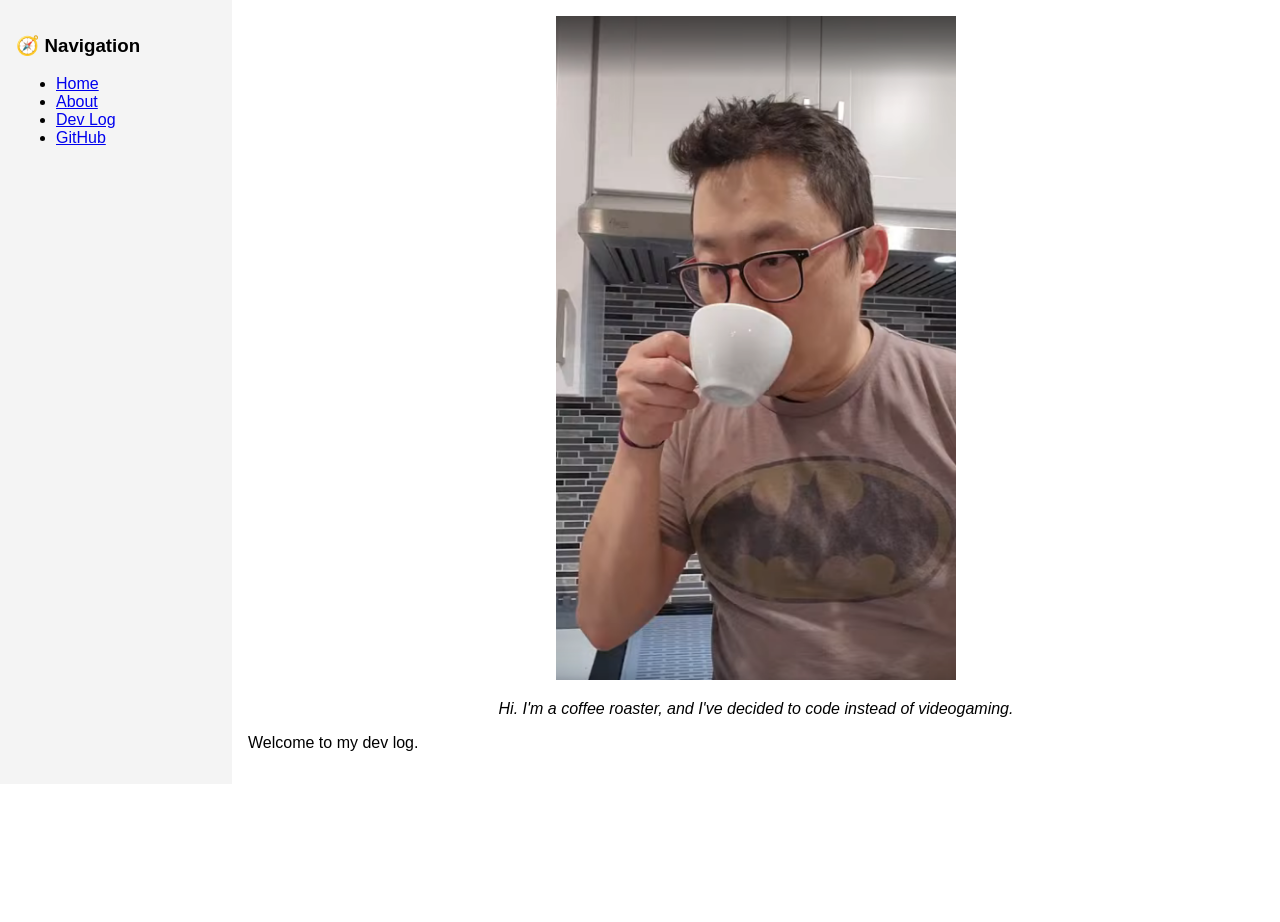
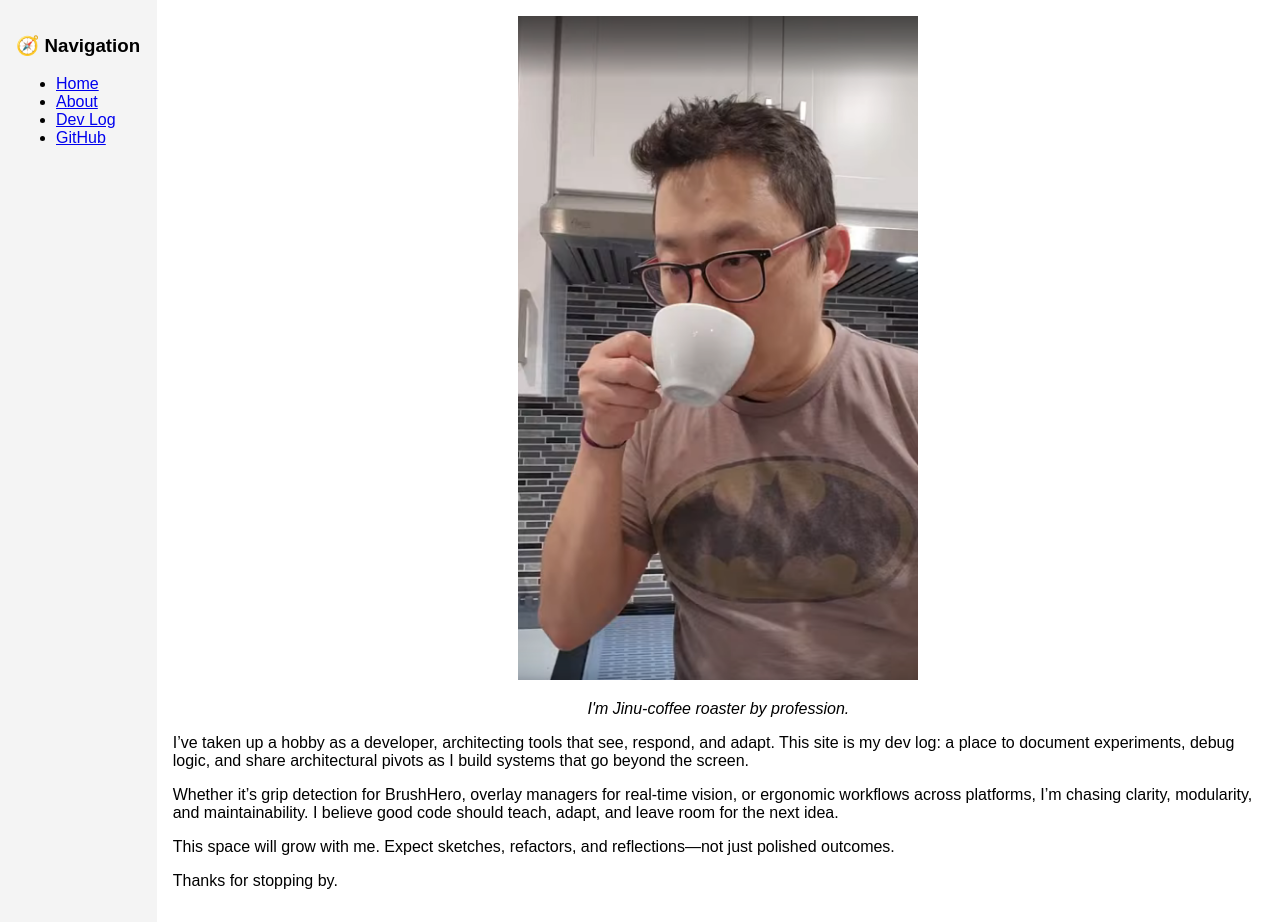
Before and after one commit to jinudotdev/jinudotdev.github.io, a Jekyll site: the page built from index.md, in a window 1280 px wide. Built offline with Jekyll 4.4.1, drawn with Linux system fonts in a browser that asks for light colours; before the commit the page ends 900 px from its top, so only the background shows below that.

Commit message:
Update index.md

```diff
--- a/index.md
+++ b/index.md
@@ -4,6 +4,12 @@
 ---
 <div style="text-align: center;">
   <img src="/assets/images/intro_photo.png" alt="Intro Photo" width="400">
-  <p><em>Hi. I'm a coffee roaster, and I've decided to code instead of videogaming.</em></p>
+  <p><em>I'm Jinu-coffee roaster by profession. </em></p>
 </div>
-Welcome to my dev log.
+I've taken up a hobby as a developer, architecting tools that see, respond, and adapt. This site is my dev log: a place to document experiments, debug logic, and share architectural pivots as I build systems that go beyond the screen.
+
+Whether it's grip detection for BrushHero, overlay managers for real-time vision, or ergonomic workflows across platforms, I’m chasing clarity, modularity, and maintainability. I believe good code should teach, adapt, and leave room for the next idea.
+
+This space will grow with me. Expect sketches, refactors, and reflections—not just polished outcomes.
+
+Thanks for stopping by.
```
